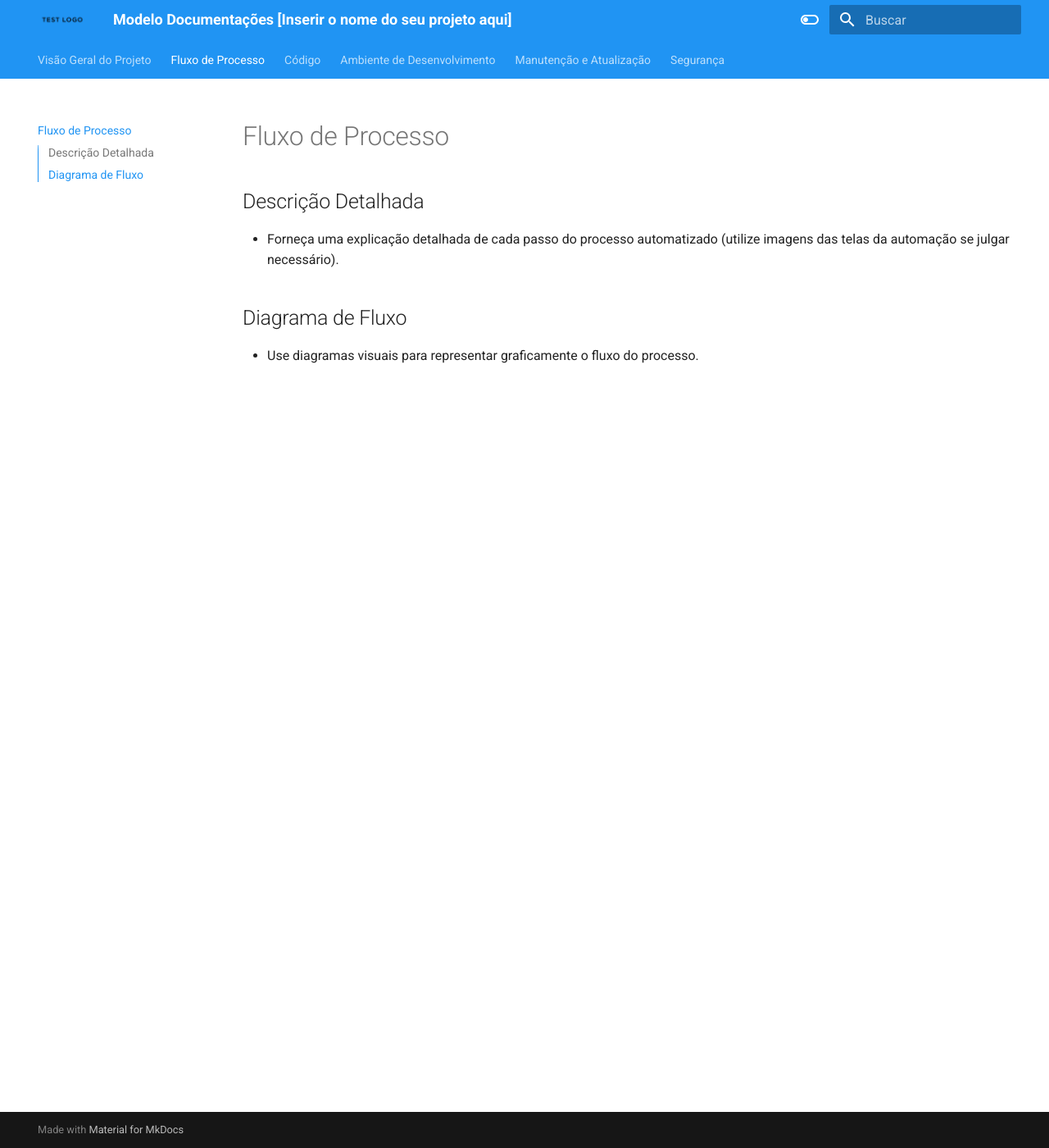
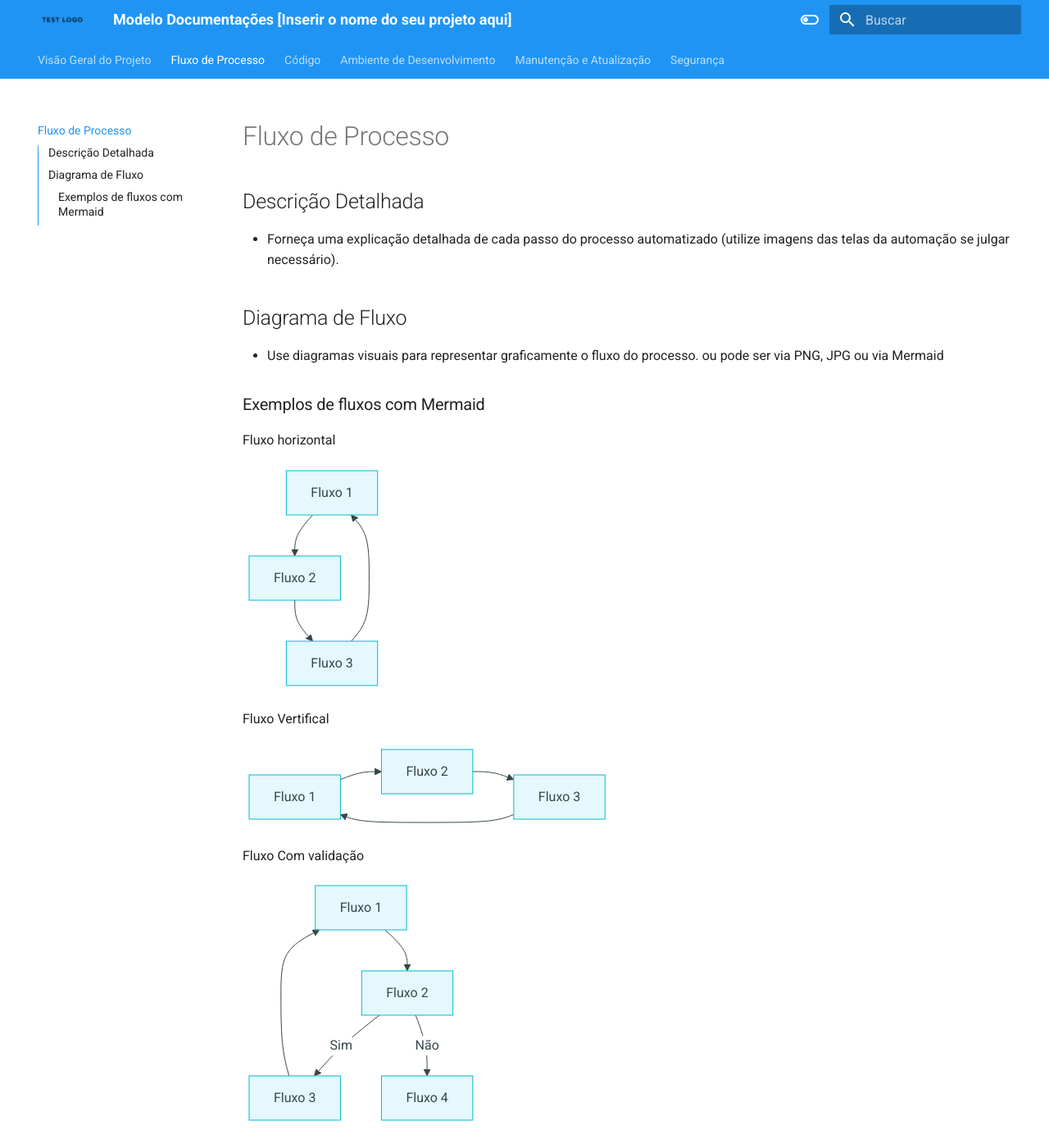
Before and after one commit to vinicinhus/mkdocs-modelo, an MkDocs documentation site: the page built from docs/process_flow.md, in a window 1280 px wide and 1400 px high. Shown: the whole window at 82% size. Built offline with MkDocs 1.6.1 and Material for MkDocs 9.7.7, drawn with Linux system fonts in a browser that asks for light colours.

Commit message:
feat: add mermaid flow, remove deprecated Material extensions, and integrate Poetry

````diff
--- a/docs/process_flow.md
+++ b/docs/process_flow.md
@@ -6,4 +6,34 @@
 
 ## Diagrama de Fluxo
 
-- Use diagramas visuais para representar graficamente o fluxo do processo.
+- Use diagramas visuais para representar graficamente o fluxo do processo. ou pode ser via PNG, JPG ou via Mermaid
+
+### Exemplos de fluxos com Mermaid
+
+Fluxo horizontal
+
+```mermaid
+graph TD
+    A[Fluxo 1] --> B[Fluxo 2]
+    B --> C[Fluxo 3]
+    C --> A[Fluxo 1]
+```
+
+Fluxo Vertifical
+
+```mermaid
+graph LR
+    A[Fluxo 1] --> B[Fluxo 2]
+    B --> C[Fluxo 3]
+    C --> A[Fluxo 1]
+```
+
+Fluxo Com validação
+
+```mermaid
+graph TD
+    A[Fluxo 1] --> B[Fluxo 2]
+    B -->|Sim| C[Fluxo 3]
+    B -->|Não| D[Fluxo 4]
+    C --> A[Fluxo 1]
+```
--- a/mkdocs.yml
+++ b/mkdocs.yml
@@ -37,6 +37,10 @@ theme:
       accent: cyan
 
 markdown_extensions:
+  - pymdownx.superfences:
+      custom_fences:
+        - name: mermaid
+          class: mermaid
   - pymdownx.highlight:
       anchor_linenums: true
   - pymdownx.inlinehilite
@@ -49,6 +53,3 @@ markdown_extensions:
   - pymdownx.superfences
   - pymdownx.mark
   - attr_list
-  - pymdownx.emoji:
-      emoji_index: !!python/name:materialx.emoji.twemoji
-      emoji_generator: !!python/name:materialx.emoji.to_svg
````
Also changed, not shown: pyproject.toml (added, +19 -0 lines), 1 other file.
